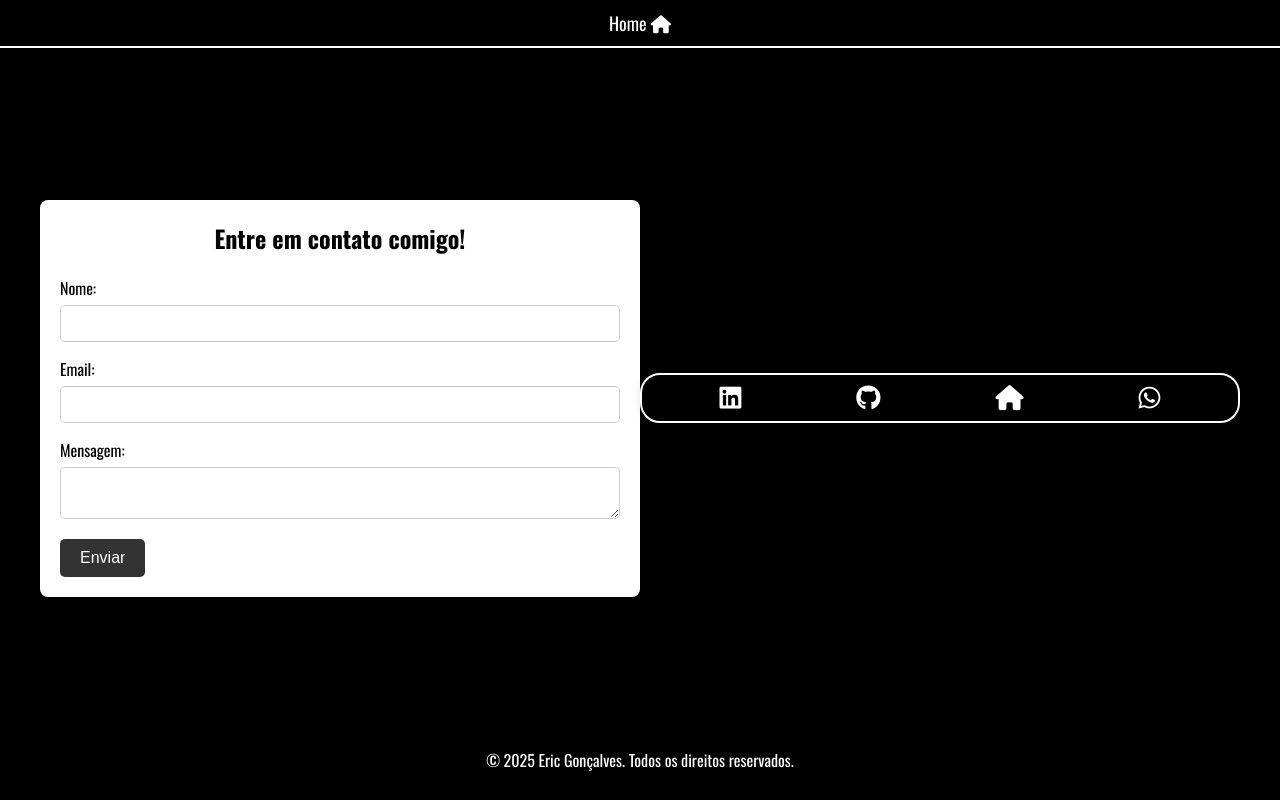
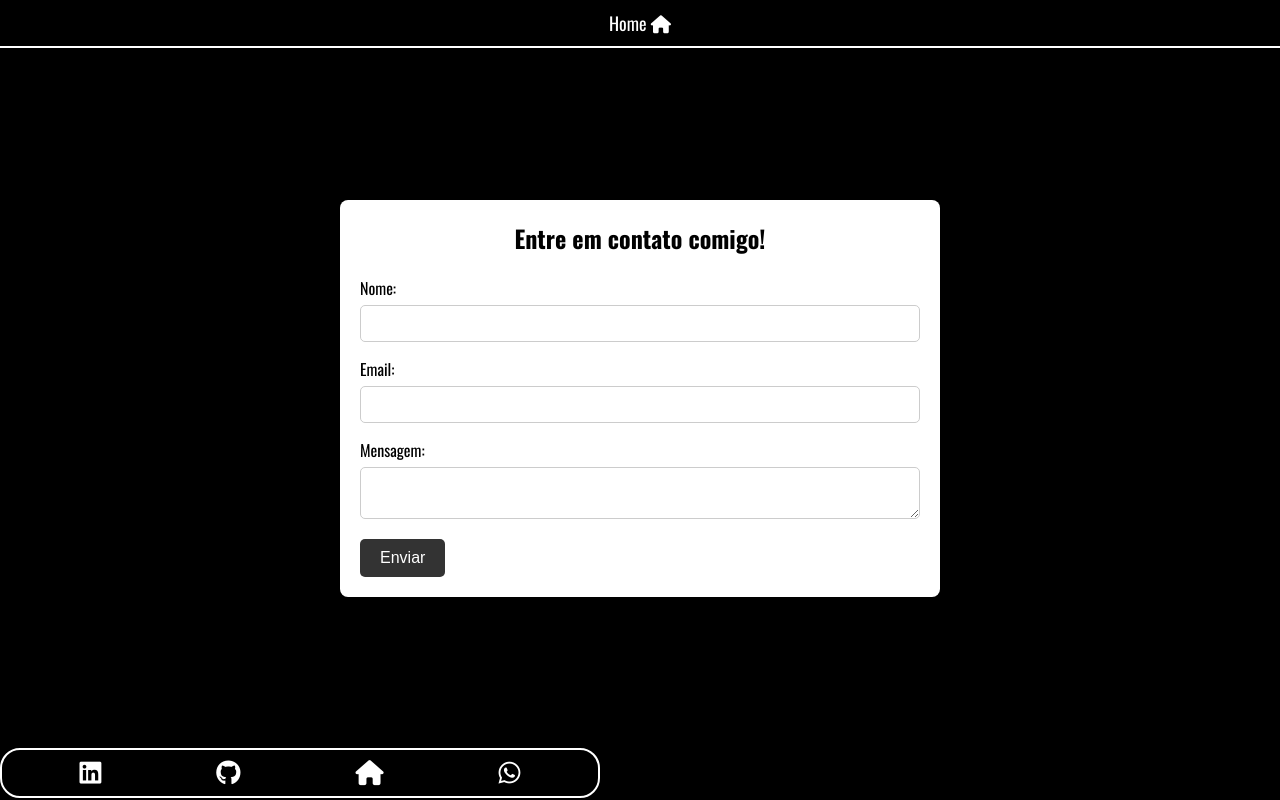
Before and after one commit to EricRochaGoncalves/Formulario-portfolio, a plain HTML site: page index.html in a window 1280 px wide. Drawn offline with nearby package versions, Linux system fonts and the light colour scheme.

Commit message:
Update index.html

```diff
--- a/index.html
+++ b/index.html
@@ -36,6 +36,8 @@
                 <button type="submit">Enviar</button>
             </form>
         </section>
+
+    </main>
     <section class="otter-contacts">
       <a href="https://www.linkedin.com/in/eric-rocha-goncalves-developer?utm_source=share&utm_campaign=share_via&utm_content=profile&utm_medium=android_app"><i class="fab fa-linkedin" style="font-size: 25px;"></i></a>
       <a href="https://github.com/EricRochaGoncalves"><i class="fab fa-github" style="font-size: 25px;"></i></a>
@@ -44,11 +46,8 @@
 <i class="fab fa-whatsapp" style="color: white; font-size: 25px;"></i>
 </a>
     </section>
-    </main>
 
-    <footer>
-        <p>&copy; 2025 Eric Gonçalves. Todos os direitos reservados.</p>
-    </footer>
+
 
     <script src="script.js"></script>
 </body>
```
Lines whose indentation alone changed are shown as unchanged.
